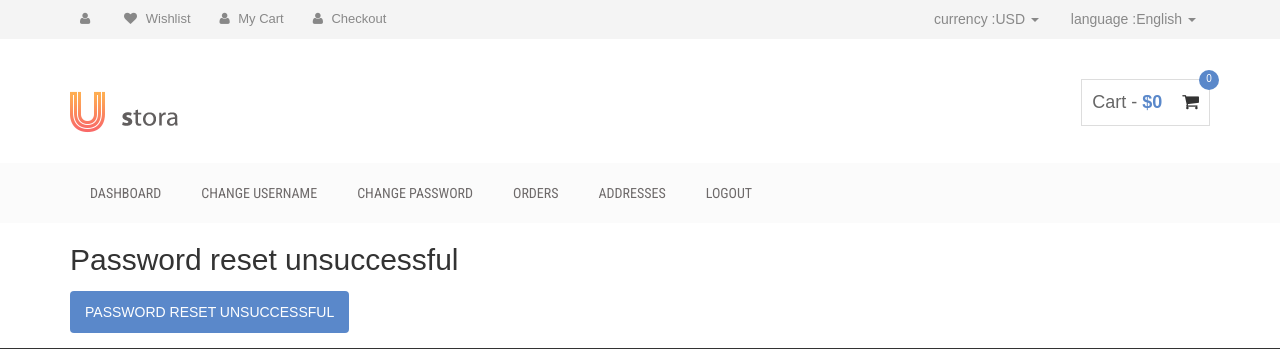
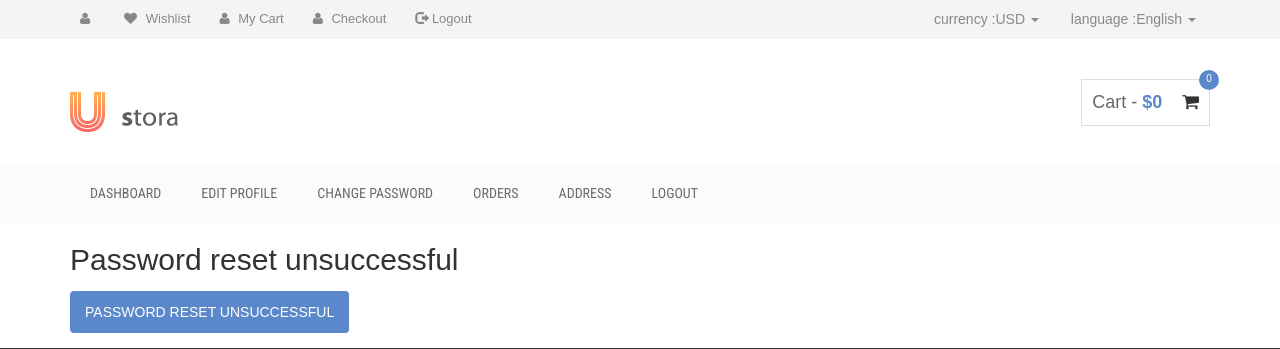
Before and after one commit to farshadz1997/Django-Ecommerce-Project, a Django app: page /accounts/password-reset-confirm/1/1 in a window 1280 px wide. Shown: the top 349 px of the page. Run offline with Django 3.2, Linux system fonts and the light colour scheme; the visitor is signed in with stand-in values (Sample User, id 1); some libraries are stand-ins or nearby versions.

Commit message:
Address & delete added to accounts

```diff
--- a/accounts/forms.py
+++ b/accounts/forms.py
@@ -1,6 +1,9 @@
 from django import forms
 from django.contrib.auth.forms import (AuthenticationForm, PasswordResetForm,
                                        SetPasswordForm)
+from crispy_forms.helper import FormHelper
+from crispy_forms.layout import Layout, Submit, Row, Column, Field, Div, Button
+from django_countries.fields import CountryField
 
 from .models import UserBase
 
@@ -97,11 +100,11 @@ class UserEditForm(forms.ModelForm):
             attrs={'class': 'form-control mb-3', 'placeholder': 'email', 'id': 'form-email', 'readonly': 'readonly'}))
 
     user_name = forms.CharField(
-        label='Username', min_length=4, max_length=50, disabled=True, widget=forms.TextInput(
-            attrs={'class': 'form-control mb-3', 'placeholder': 'Username', 'id': 'form-username', 'readonly': 'readonly'}))
+        label='Username', min_length=4, max_length=50, widget=forms.TextInput(
+            attrs={'class': 'form-control mb-3', 'placeholder': 'Username', 'id': 'form-username'}))
 
     first_name = forms.CharField(
-        label='First name', min_length=4, max_length=50, widget=forms.TextInput(
+        label='First name', min_length=3, max_length=50, widget=forms.TextInput(
             attrs={'class': 'form-control mb-3', 'placeholder': 'Firstname', 'id': 'form-firstname'}))
 
     class Meta:
@@ -112,3 +115,53 @@ class UserEditForm(forms.ModelForm):
         super().__init__(*args, **kwargs)
         self.fields['user_name'].required = True
         self.fields['email'].required = True
+
+    def clean_user_name(self):
+        user_name = self.cleaned_data['user_name'].lower()
+        characters = (' ', '/', '\'', '.', '@', '#', '$', '%', '^', '&', '*', '+', '=','`',
+                      '~', '!', '?', ':', ';', '<', '>', '{', '}', '|', '"', ',', "'", '-')
+        if any(char in user_name for char in characters):
+            raise forms.ValidationError(
+                "Username can not contain white space and special characters.")
+        if UserBase.objects.filter(user_name=user_name).exclude(pk=self.instance.pk).exists():
+            raise forms.ValidationError(
+                "Please use another Username, that is already taken")
+        return user_name
+
+class AddressForm(forms.ModelForm):
+    address_line_1 = forms.CharField(
+        label='Address',
+        required=True,
+        widget=forms.TextInput(attrs={'placeholder': '1234 Main St'})
+    )
+    address_line_2 = forms.CharField(
+        required=False,
+        widget=forms.TextInput(attrs={'placeholder': 'Apartment, studio, or floor'})
+    )
+    country = CountryField(blank_label='(select country)').formfield()
+    town_city = forms.CharField(label='City', required=True)
+    state = forms.CharField(label='State', required=True)
+    postcode = forms.CharField(label='Zip', required=True)
+    phone_number = forms.IntegerField(label='Phone Number', required=True)
+
+    class Meta:
+        model = UserBase
+        fields = ('address_line_1', 'address_line_2', 'country', 'town_city', 'state', 'postcode', 'phone_number')
+
+    def __init__(self, *args, **kwargs):
+        super().__init__(*args, **kwargs)
+        self.helper = FormHelper()
+        self.helper.layout = Layout(
+            Field('address_line_1', css_class='form-group col-md-4'),
+            Field('address_line_2', css_class='form-group col-md-4'),
+            Row(
+                Column('country', css_class='form-select-lg mb-3'),
+                Column('town_city', css_class='form-group col-md-4 mb-0'),
+                Column('state', css_class='form-group col-md-4 mb-0'),
+            ),
+            Row(
+                Column('phone_number', css_class='form-group col-md-3 mb-0'),
+                Column('postcode', css_class='form-group col-md-3 mb-0'),
+            ),
+            Submit('submit', 'Submit', css_class='btn-outline-info')
+        )
--- a/accounts/models.py
+++ b/accounts/models.py
@@ -42,6 +42,7 @@ class UserBase(AbstractBaseUser, PermissionsMixin):
     address_line_1 = models.CharField(verbose_name='Address line 1', max_length=150, blank=True)
     address_line_2 = models.CharField(verbose_name='Address line 2', max_length=150, blank=True)
     town_city = models.CharField(verbose_name='Town/city', max_length=150, blank=True)
+    state = models.CharField(verbose_name='State', max_length=150, blank=True)
     # User status
     is_active = models.BooleanField(default=False)
     is_staff = models.BooleanField(default=False)
--- a/accounts/templates/accounts/register.html
+++ b/accounts/templates/accounts/register.html
@@ -9,6 +9,7 @@
                 <div class="container">
                     <div class="row">
                         <div class="col-12 col-lg-7  mx-auto">
+                            <br>
                              <form class="account-form p-4 rounded col-lg-10 mx-auto" action="." method="post">
                                 {% csrf_token %}
                                 <h3 class="mb-2 font-weight-bold">Create an account</h3>
--- a/accounts/templates/accounts/user/default_form.html
+++ b/accounts/templates/accounts/user/default_form.html
@@ -17,14 +17,16 @@
     <div class="row">
         <div class="col-md-6">
             <br>
-            {%if 'done' in request.get_full_path%}
-            <h2>Password link sent to your email</h2>
+            {%if request.resolver_match.url_name == 'pwdreset_done'%}
+                <h2>Password link sent to your email</h2>
             {%else%}
-            <h2>{{title}}</h2>
+                <h2>{{title}}</h2>
             {%endif%}
             {% if form.errors %}
                 <div class="alert alert-danger" role="alert">
-                    {{form.errors}}
+                    {%for f in form.errors.values%}
+                        {{f}}
+                    {%endfor%}
                 </div>
             {% endif %}
         </div>
@@ -37,6 +39,9 @@
                 {{form|crispy}}
                 <div class="form-group">
                     <button class="btn btn-outline-info" type="submit">{{title}}</button>
+                    {%if request.resolver_match.url_name == 'edit_details'%}
+                        <a href="{%url 'accounts:delete_user'%}" class="btn btn-danger">Delete Account</a>
+                    {%endif%}
                 </div>
             </form>
         </div>
--- a/accounts/templates/accounts/user/usermenu.html
+++ b/accounts/templates/accounts/user/usermenu.html
@@ -12,10 +12,10 @@
             <div class="navbar-collapse collapse">
                 <ul class="nav navbar-nav">
                     <li class="{%if request.resolver_match.url_name == 'dashboard'%}active{%endif%}"><a href="{%url 'accounts:dashboard'%}">Dashboard</a></li>
-                    <li class="{%if request.resolver_match.url_name == 'edit_details'%}active{%endif%}"><a href="{%url 'accounts:edit_details'%}">Change username</a></li>
+                    <li class="{%if request.resolver_match.url_name == 'edit_details'%}active{%endif%}"><a href="{%url 'accounts:edit_details'%}">Edit profile</a></li>
                     <li class="{%if request.resolver_match.url_name == 'change_password'%}active{%endif%}"><a href="{%url 'accounts:change_password'%}">Change password</a></li>
                     <li><a href="cart.html">Orders</a></li>
-                    <li><a href="checkout.html">Addresses</a></li>
+                    <li class="{%if request.resolver_match.url_name == 'address'%}active{%endif%}"><a href="{%url 'accounts:address'%}">Address</a></li>
                     <li><a href="{%url 'accounts:logout'%}">Logout</a></li>
                 </ul>
             </div>
--- a/accounts/urls.py
+++ b/accounts/urls.py
@@ -21,5 +21,7 @@ urlpatterns = [
     # profile
     path('dashboard/', views.dashboard, name='dashboard'),
     path('change-password/', views.ChangePassword.as_view(), name='change_password'),
-    path('edit/', views.ChangeUserDetail.as_view(), name='edit_details'),
+    path('details/', views.ChangeUserDetail.as_view(), name='edit_details'),
+    path('address/', views.AddressView.as_view(), name='address'),
+    path('delete-user/', views.DeleteUser.as_view(), name='delete_user'),
 ]
--- a/accounts/views.py
+++ b/accounts/views.py
@@ -11,9 +11,10 @@ from django.urls import reverse_lazy, reverse
 from django.contrib import messages
 from django.contrib.messages.views import SuccessMessageMixin
 from django.views.generic.edit import FormView
+from django.views.generic import ListView, View, UpdateView
 from django.contrib.auth.mixins import LoginRequiredMixin, UserPassesTestMixin
 
-from .forms import RegistrationForm, UserEditForm, UserLoginForm, PwdResetForm, PwdResetConfirmForm
+from .forms import RegistrationForm, UserEditForm, UserLoginForm, PwdResetForm, PwdResetConfirmForm, AddressForm
 from .models import UserBase
 from .tokens import account_activation_token
 
@@ -108,12 +109,40 @@ class ChangeUserDetail(SuccessMessageMixin, LoginRequiredMixin, FormView):
 
     def post(self, request, *args, **kwargs):
         form = self.get_form()
-        data = request.POST.copy()
         if form.is_valid():
             return self.form_valid(form)
         return self.form_invalid(form)
 
     def form_valid(self, form):
         user = form.save()
-        update_session_auth_hash(self.request, user)
         return super().form_valid(form)
+
+class DeleteUser(LoginRequiredMixin, View):
+    def get(self, request, *args, **kwargs):
+        user = UserBase.objects.get(user_name=request.user)
+        user.is_active = False
+        user.save()
+        logout(request)
+        messages.success(request, 'Your account has been deleted successfully')
+        return redirect('accounts:login')
+
+class AddressView(SuccessMessageMixin, LoginRequiredMixin, FormView):
+    model = UserBase
+    form_class = AddressForm
+    success_message = "Address added successfully"
+    success_url = reverse_lazy('accounts:dashboard')
+    template_name = "accounts/user/address.html"
+    extra_context = {"title": "Address"}
+
+    def get_form(self, form_class=form_class):
+        return form_class(instance = self.request.user, **self.get_form_kwargs())
+
+    def post(self, request, *args, **kwargs):
+        form = self.get_form()
+        if form.is_valid():
+            return self.form_valid(form)
+        return self.form_invalid(form)
+
+    def form_valid(self, form):
+        user = form.save()
+        return super().form_valid(form)
--- a/core/settings.py
+++ b/core/settings.py
@@ -35,6 +35,7 @@ INSTALLED_APPS = [
     'autoslug',
     'crispy_forms',
     'ckeditor',
+    'django_countries',
     'django.contrib.humanize',
     'django.contrib.admin',
     'django.contrib.auth',
--- a/templates/base.html
+++ b/templates/base.html
@@ -51,6 +51,7 @@
                             <li><a href="#"><i class="fa fa-heart"></i> Wishlist</a></li>
                             <li><a href="{%url 'basket:basket_summary'%}"><i class="fa fa-user"></i> My Cart</a></li>
                             <li><a href="checkout.html"><i class="fa fa-user"></i> Checkout</a></li>
+                            <li><a href="{%url 'accounts:logout'%}"><i class="glyphicon glyphicon-log-out"></i> Logout</a></li>
                             {%else%}
                             <li><a href="{%url 'accounts:register'%}"><i class="fa fa-user"></i> Sign up</a></li>
                             <li><a href="{%url 'accounts:login'%}"><i class="fa fa-user"></i> Login</a></li>
```
Also changed, not shown: accounts/templates/accounts/user/address.html (added, +23 -0 lines), accounts/migrations/0002_userbase_state.py (added).
